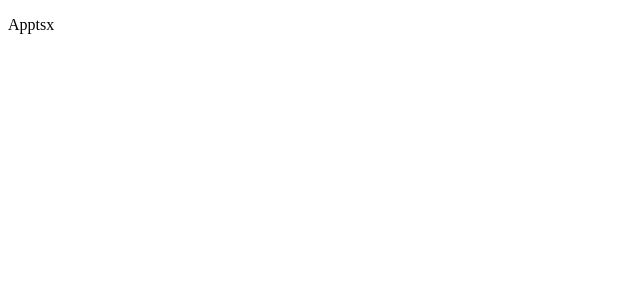
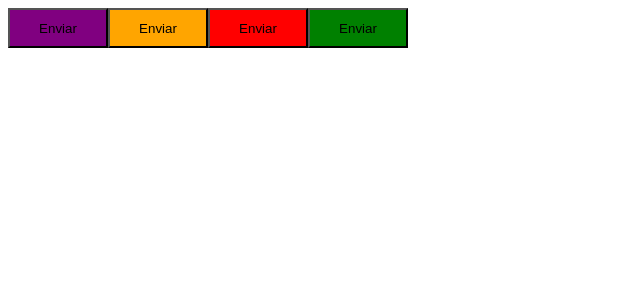
Before and after one commit to pedroeduardo36/ignite-timer, a React (Vite) app: page / in a window 1280 px wide. Shown: the top 300 px of the page, without its empty margins (0-640 px from the left). Built offline with nearby package versions, Linux system fonts and the light colour scheme.

Commit message:
Styled-components

```diff
--- a/package.json
+++ b/package.json
@@ -11,12 +11,14 @@
   },
   "dependencies": {
     "react": "^18.3.1",
-    "react-dom": "^18.3.1"
+    "react-dom": "^18.3.1",
+    "styled-components": "^6.1.12"
   },
   "devDependencies": {
     "@eslint/js": "^9.8.0",
     "@types/react": "^18.3.3",
     "@types/react-dom": "^18.3.0",
+    "@types/styled-components": "^5.1.34",
     "@vitejs/plugin-react": "^4.3.1",
     "eslint": "^9.8.0",
     "eslint-plugin-react-hooks": "^5.1.0-rc.0",
--- a/src/App.tsx
+++ b/src/App.tsx
@@ -1,9 +1,13 @@
+import { Button } from './components/Button'
 
 export function App() {
 
   return (
     <>
-      <p>Apptsx</p>
+      <Button variant='primary'/>
+      <Button variant='secondary'/>
+      <Button variant='danger'/>
+      <Button variant='success'/>
     </>
   )
 }
--- /dev/null
+++ b/src/components/Button.styles.ts
@@ -0,0 +1,24 @@
+import styled, {css} from 'styled-components'
+
+export type ButtonVariant = 'primary' | 'secondary' | 'danger' | 'success' ;
+
+interface ButtonContainerProps {
+    variant: ButtonVariant
+}
+
+
+const buttonVariants = {
+    primary: 'purple',
+    secondary: 'orange',
+    danger: 'red',
+    success: 'green',
+}
+
+export const ButtonContainer = styled.button<ButtonContainerProps>`
+    width: 100px;
+    height: 40px;
+
+    ${props => {
+        return css`background-color: ${buttonVariants[props.variant]}`
+    }}
+`
--- /dev/null
+++ b/src/components/Button.tsx
@@ -0,0 +1,10 @@
+import React from "react";
+import { ButtonContainer, ButtonVariant } from "./Button.styles";
+
+interface ButtonProps {
+    variant?: ButtonVariant
+}
+
+export function Button({variant = 'primary' }: ButtonProps) {
+    return <ButtonContainer variant={variant}>Enviar</ButtonContainer>
+}
```
Also changed, not shown: src/main.tsx (+6 -7 lines), 1 other file (tests, documents, lock files or other folders).
